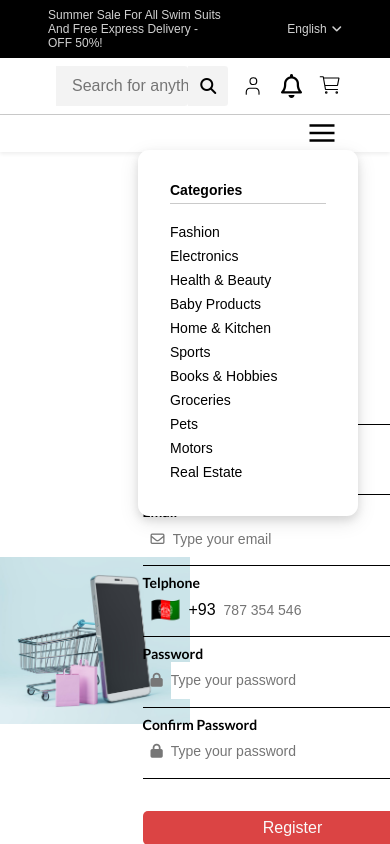
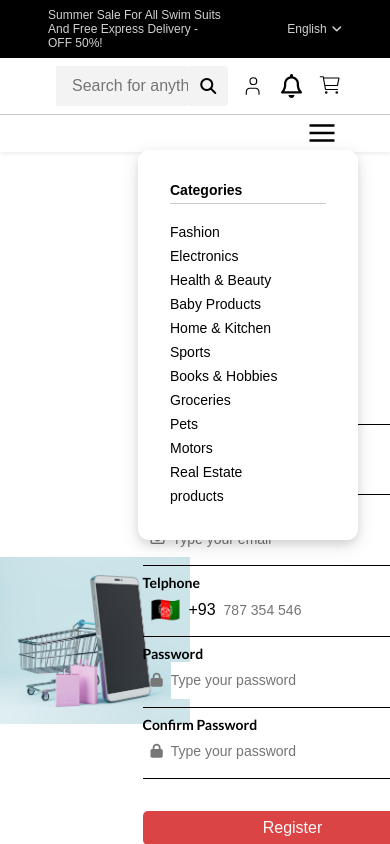
Before and after one commit to Julesntizimira/lit-frontend, a React (Create React App) app in the folder lit-app/: page /register in a window 390 px wide. Both pictures are taken after a click on the icon 322 px from the left and 133 px from the top of the page. Shown: the top 844 px of the page. Built offline with nearby package versions, Linux system fonts and the light colour scheme.

Commit message:
add apply button

```diff
--- a/lit-app/src/heading/navigationBar.js
+++ b/lit-app/src/heading/navigationBar.js
@@ -130,6 +130,7 @@ export default function NavigationBar () {
                                             </li>
                                         )
                                     })
+
                                 }
                             </ul>
                         </li>
@@ -160,6 +161,9 @@ export default function NavigationBar () {
                         )
                     })
                 }
+                 <li>
+                                    <Link to="products">products</Link>
+                                </li>
             </ul>
         </nav>
     )
```
